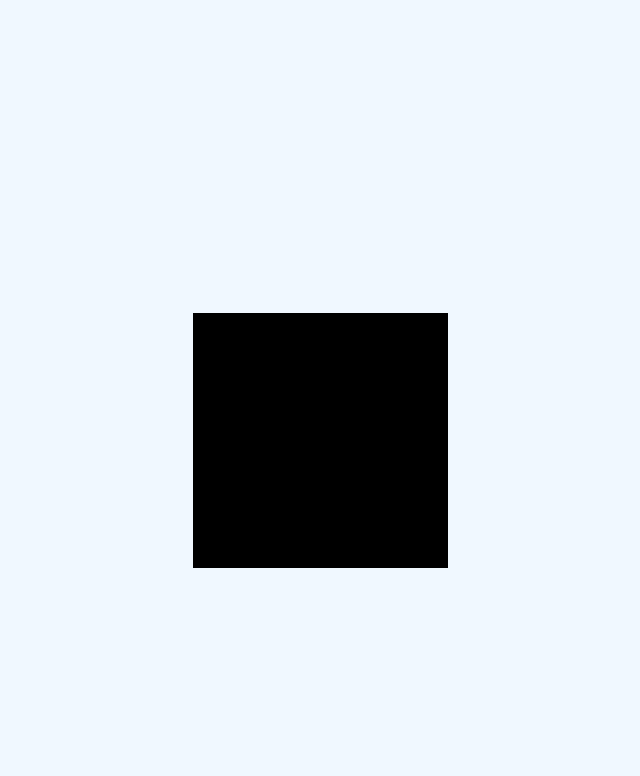
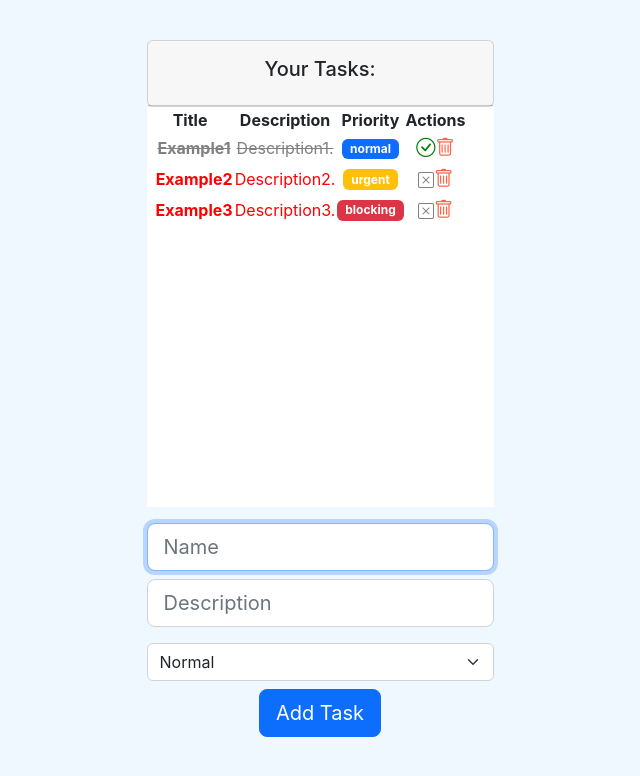
Before and after one commit to LemonMantis5571/Prueba-React, a React (Create React App) app: page / in a window 1280 px wide. Shown: the top 776 px of the page, without its empty margins (320-960 px from the left). Built offline with nearby package versions, Linux system fonts and the light colour scheme.

Commit message:
Styles ADDED

```diff
--- a/src/App.js
+++ b/src/App.js
@@ -43,8 +43,8 @@ function App() {
       {/* Ejemplos de renderizado condicional */}
       {/* <OptionalRender></OptionalRender> */}
       {/* Tarea 10,11 y 12 */}
-      <CuadradoComponent></CuadradoComponent>
-      {/* <TaskListComponent></TaskListComponent> */}
+      {/* <CuadradoComponent></CuadradoComponent> */}
+      <TaskListComponent></TaskListComponent>
 
     </div>
   );
--- a/src/components/container/task_list.jsx
+++ b/src/components/container/task_list.jsx
@@ -24,7 +24,9 @@ const TaskListComponent = () => {
 
     useEffect(() => {
 
+        setTimeout(() => {
             setLoading(false);
+        }, 2000);
 
         return () => {
 
@@ -58,17 +60,9 @@ const TaskListComponent = () => {
 
     }
 
+    const Table = () => {
+
         return (
-        <div>
-            <div className='col-12'>
-                <div className='card'>
-                    <div className='card-header p-3'>
-                        <h5>
-                        Your Tasks:
-                        </h5>
-                    </div>
-                </div>
-                <div className='card-body cuerpo-1' data-mdb-perfect-scrollbar="true">
             <table>
                 <thead>
                 <tr>
@@ -93,8 +87,47 @@ const TaskListComponent = () => {
 
                 </tbody>
             </table>
+
+        )
+    }
+
+    const Spinner = () => {
+        return (
+            <div className='spinner-border mt-5' role="status">
+                <span className='visually-hidden'>Loading...</span>
             </div>
-                <TaskForm add={addTask}></TaskForm>
+        )
+    }
+
+    let tasksTable;
+    let spinnerLoader = <Spinner></Spinner>
+
+    if (tasks.length > 0) {
+        tasksTable = <Table></Table>
+    }
+    else {
+        tasksTable = (
+            <div>
+                <h4>Theres no tasks yet</h4>
+                <h5>Please Create one</h5>
+            </div>
+        )
+    }
+
+    return (
+        <div>
+            <div className='col-12'>
+                <div className='card'>
+                    <div className='card-header p-3'>
+                        <h5>
+                        Your Tasks:
+                        </h5>
+                    </div>
+                </div>
+                <div className='card-body cuerpo-1 text-center' data-mdb-perfect-scrollbar="true">
+                    {loading ? spinnerLoader : tasksTable}
+                </div>
+                <TaskForm add={addTask} length={tasks.length}></TaskForm>
             </div>
 
         </div>
--- a/src/components/pure/forms/taskForm.jsx
+++ b/src/components/pure/forms/taskForm.jsx
@@ -5,7 +5,7 @@ import { LEVELS } from '../../../models/levels.enum';
 import 'bootstrap/dist/css/bootstrap.css';
 import 'bootstrap-icons/font/bootstrap-icons.css';
 
-const TaskForm = ({add}) => {
+const TaskForm = ({add, length}) => {
 
     const nameRef = useRef('');
     const descriptionRef = useRef('');
@@ -22,14 +22,15 @@ const TaskForm = ({add}) => {
         add(newTask);
     }
 
+
     return (
        <form onSubmit={addTask} className='d-flex flex-column justify-content-center align-items-center mt-3 gap-2'>
             <div className='d-flex flex-column form-outline flex-fill gap-2'>
                 <input ref={nameRef} id='inputName' type={'text'} className='form-control form-control-lg' required autoFocus placeholder='Name'></input>
                 <input ref={descriptionRef} id='inputDescription' type={'text'} className='form-control form-control-lg' required placeholder='Description'></input>
-               <label htmlFor='selectLevel' className='sr-only'>Priority</label>
-               <select ref={levelRef} id='selectLevel' defaultValue={LEVELS.normal}>
-                    <option value={LEVELS.normal}>
+               <label htmlFor='selectLevel' className='sr-only'></label>
+               <select  ref={levelRef} id='selectLevel' className='form-select'>
+                    <option selected defaultValue={LEVELS.normal} value={LEVELS.normal}>
                         Normal
                     </option>
                     <option value={LEVELS.urgent}>
@@ -40,13 +41,14 @@ const TaskForm = ({add}) => {
                     </option>
                </select>
             </div>
-            <button type='submit' className='btn btn-primary btn-lg'>Add Task</button>
+            <button type='submit' className='btn btn-primary btn-lg'>{length > 0 ? 'Add Task' : 'Create your first task'}</button>
        </form>
     );
 }
 
 TaskForm.propTypes = {
-    add: PropTypes.func.isRequired
+    add: PropTypes.func.isRequired,
+    length: PropTypes.number.isRequired
 }
 
 
--- a/src/components/pure/task.jsx
+++ b/src/components/pure/task.jsx
@@ -45,8 +45,19 @@ const TaskComponent = ({ task, complete, remove }) => {
         return <i onClick={() => complete(task)} className='bi bi-x-square' style={{color: 'grey'}}></i>;
     }
 
+    const completedStyle = {
+        color: 'gray',
+        textDecoration: 'line-through'
+    }
+
+    const pendingStyle = {
+        fontWeight: 'bold',
+        color: 'red'
+    }
+
     return (
-        <tr className='fw-normal'>
+
+        <tr className='fw-normal' style={task.completed ? completedStyle : pendingStyle}>
             <th>
                 <span className='ms-2'>{task.name}</span>
             </th>
--- a/src/styles/task.scss
+++ b/src/styles/task.scss
@@ -19,15 +19,3 @@ body {
     padding-bottom: 40px;
     background-color: aliceblue;
 }
-div{
-    display: flex;
-    align-items: center;
-    justify-content: center;
-    width: 100vw;
-    height: 100vh;
-    .cuadrado {
-        height: 255px;
-        width: 255px;
-        background-color: black;
-    }
-}
```
Lines whose indentation alone changed are shown as unchanged.
